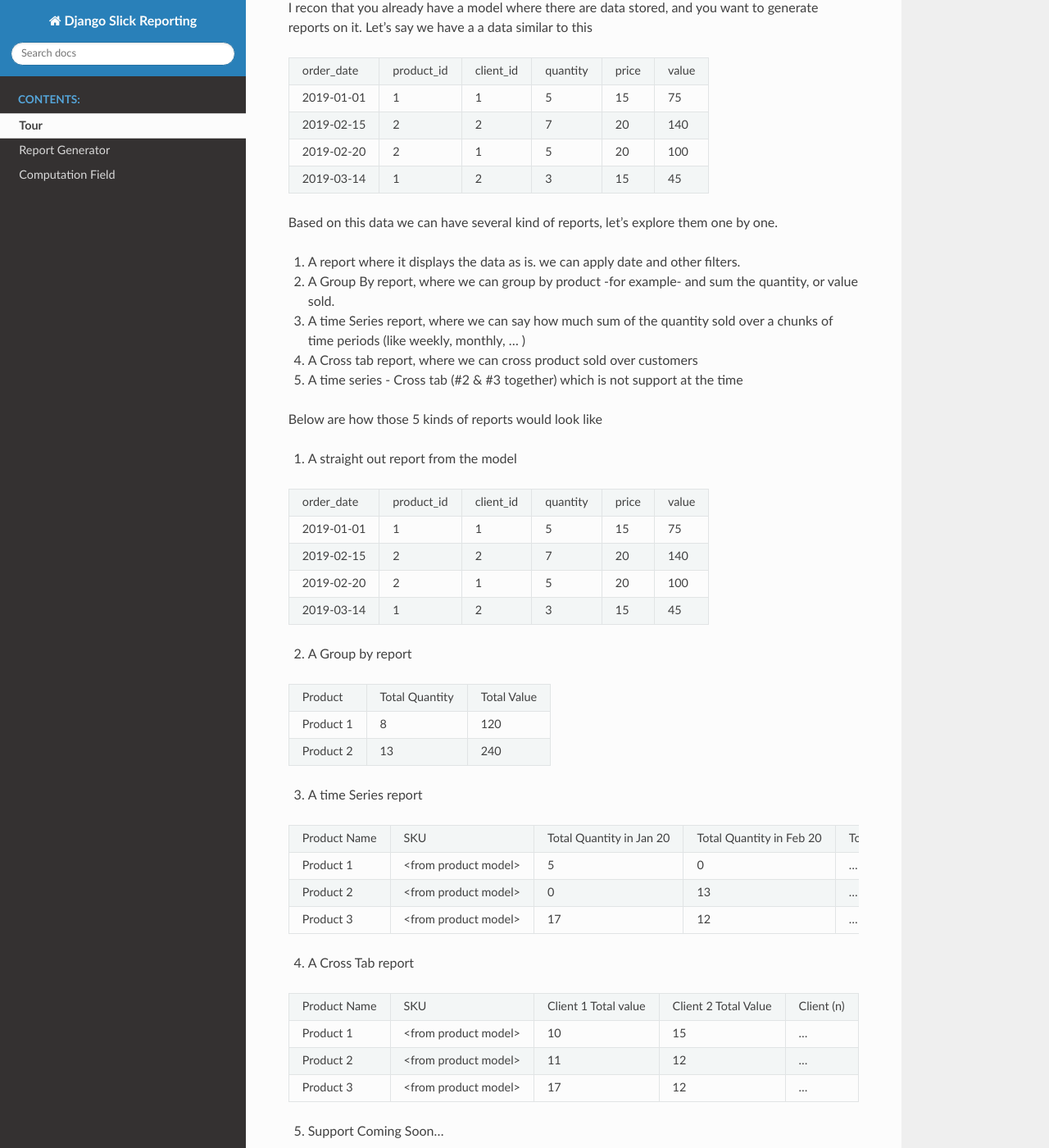
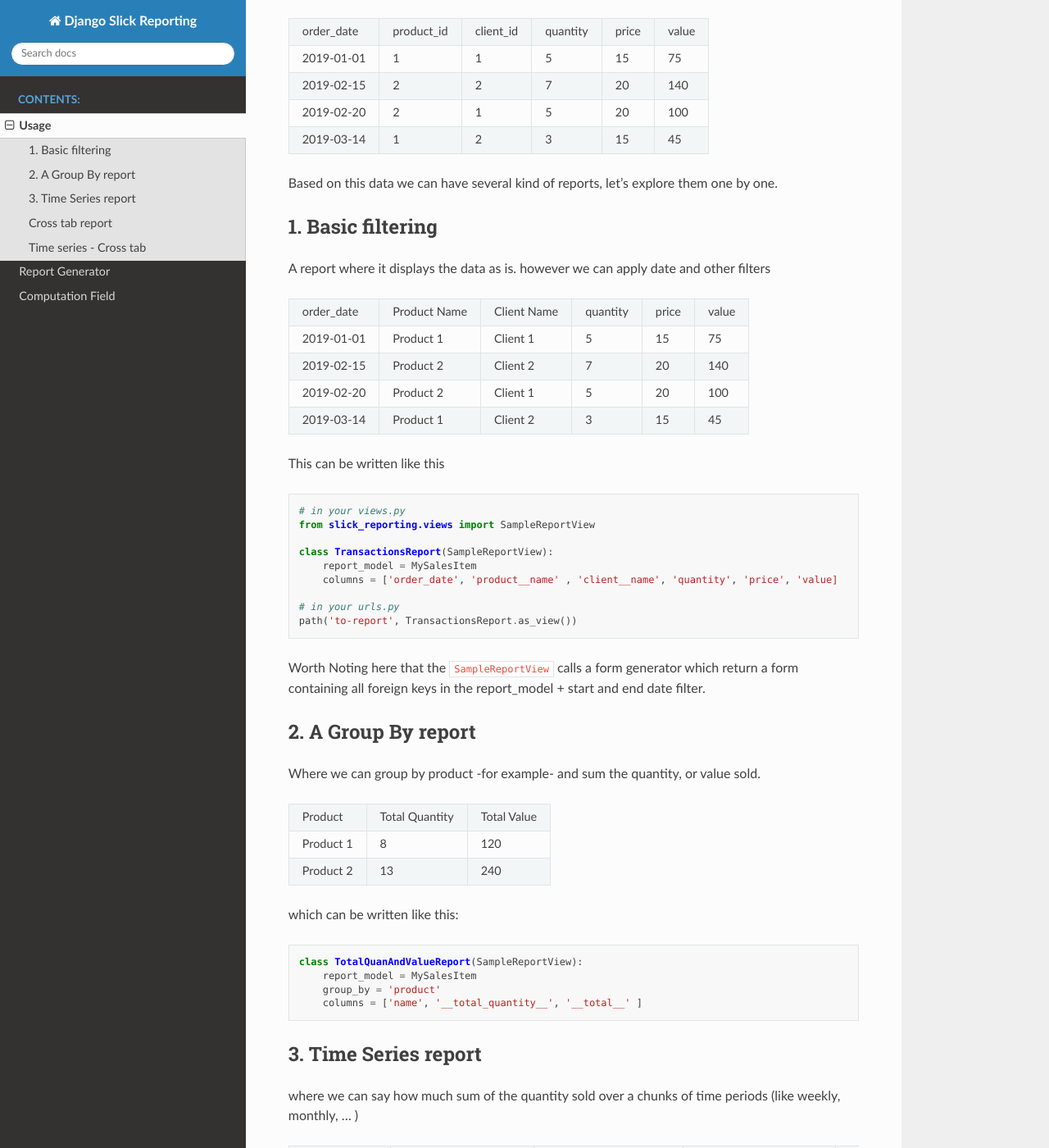
Before and after one commit to Justin121983/django-slick-reporting, a Sphinx documentation site: the page built from docs/source/tour.rst, in a window 1280 px wide and 1400 px high, scrolled down 210 px. Shown: the whole window at 82% size. Built offline with Sphinx 7.4.7 and the Read the Docs theme 2.0.0, drawn with Linux system fonts in a browser that asks for light colours; some of the changed text lies outside the part shown.

Commit message:
report generator and usage page

```diff
--- a/README.rst
+++ b/README.rst
@@ -76,6 +76,9 @@
 
         # The columns you want to display
         columns = ['title', '__total_quantity__', '__total__']
+
+    # in your urls.py
+    path('url-to-report', TotalProductSales.as_view())
 
 This will return a page, with a table looking like
 
--- a/docs/source/tour.rst
+++ b/docs/source/tour.rst
@@ -1,7 +1,5 @@
-Tour
-====
-
-What **Slick Reporting** can do for you.
+Usage
+=====
 
 
 I recon that you already have a model where there are data stored, and you want to generate reports on it.
@@ -21,29 +19,44 @@
 
 Based on this data we can have several kind of reports, let's explore them one by one.
 
-1. A report where it displays the data as is. we can apply date and other filters.
-2. A Group By report, where we can group by product -for example- and sum the quantity, or value sold.
-3. A time Series report, where we can say how much sum of the quantity sold over a chunks of time periods (like weekly, monthly, ... )
-4. A Cross tab report, where we can cross product sold over customers
-5. A time series - Cross tab (#2 & #3 together) which is not support at the time
+1. Basic filtering
+------------------
 
-Below are how those 5 kinds of reports would look like
+A report where it displays the data as is. however we can apply date and other filters
 
-1. A straight out report from the model
++------------+---------------+-------------+----------+-------+-------+
+| order_date | Product Name  | Client Name | quantity | price | value |
++------------+---------------+-------------+----------+-------+-------+
+| 2019-01-01 | Product 1     | Client 1    | 5        | 15    | 75    |
++------------+---------------+-------------+----------+-------+-------+
+| 2019-02-15 | Product 2     | Client 2    | 7        | 20    | 140   |
++------------+---------------+-------------+----------+-------+-------+
+| 2019-02-20 | Product 2     | Client 1    | 5        | 20    | 100   |
++------------+---------------+-------------+----------+-------+-------+
+| 2019-03-14 | Product 1     | Client 2    | 3        | 15    | 45    |
++------------+---------------+-------------+----------+-------+-------+
 
-+------------+------------+-----------+----------+-------+-------+
-| order_date | product_id | client_id | quantity | price | value |
-+------------+------------+-----------+----------+-------+-------+
-| 2019-01-01 | 1          | 1         | 5        | 15    | 75    |
-+------------+------------+-----------+----------+-------+-------+
-| 2019-02-15 | 2          | 2         | 7        | 20    | 140   |
-+------------+------------+-----------+----------+-------+-------+
-| 2019-02-20 | 2          | 1         | 5        | 20    | 100   |
-+------------+------------+-----------+----------+-------+-------+
-| 2019-03-14 | 1          | 2         | 3        | 15    | 45    |
-+------------+------------+-----------+----------+-------+-------+
+This can be written like this
 
-2. A Group by report
+.. code-block:: python
+
+    # in your views.py
+    from slick_reporting.views import SampleReportView
+
+    class TransactionsReport(SampleReportView):
+        report_model = MySalesItem
+        columns = ['order_date', 'product__name' , 'client__name', 'quantity', 'price', 'value]
+
+    # in your urls.py
+    path('to-report', TransactionsReport.as_view())
+
+Worth Noting here that the ``SampleReportView`` calls a form generator which return a form containing
+all foreign keys in the report_model + start and end date filter.
+
+2. A Group By report
+--------------------
+
+Where we can group by product -for example- and sum the quantity, or value sold.
 
 +-----------+----------------+-------------+
 | Product   | Total Quantity | Total Value |
@@ -53,7 +66,21 @@
 | Product 2 | 13             | 240         |
 +-----------+----------------+-------------+
 
-3. A time Series report
+which can be written like this:
+
+.. code-block:: python
+
+        class TotalQuanAndValueReport(SampleReportView):
+            report_model = MySalesItem
+            group_by = 'product'
+            columns = ['name', '__total_quantity__', '__total__' ]
+
+
+
+3. Time Series report
+------------------------
+
+where we can say how much sum of the quantity sold over a chunks of time periods (like weekly, monthly, ... )
 
 +--------------+----------------------+-----------------+----------------+-----------------------+-------------------------------+
 | Product Name | SKU                  | Total Quantity  | Total Quantity | Total Quantity in ... | Total Quantity in December 20 |
@@ -66,8 +93,22 @@
 | Product 3    | <from product model> | 17              | 12             | ...                   | 17                            |
 +--------------+----------------------+-----------------+----------------+-----------------------+-------------------------------+
 
+can be written like this
 
-4. A Cross Tab report
+.. code-block:: python
+
+        class TotalQuantityMonthly(SampleReportView):
+            report_model = MySalesItem
+            group_by = 'product'
+            columns = ['name', 'sku']
+            time_series_pattern = 'monthly'
+            time_series_columns = ['__total_quantity__']
+
+
+Cross tab report
+----------------
+
+Where we can cross product sold over client for example
 
 +--------------+----------------------+-----------------+----------------+-----------------------+-------------------------------+
 | Product Name | SKU                  | Client 1        | Client 2       | Client (n)            | The Reminder                  |
@@ -81,4 +122,7 @@
 +--------------+----------------------+-----------------+----------------+-----------------------+-------------------------------+
 
 
-5. Support Coming Soon...
+
+Time series - Cross tab
+-----------------------
+ (#2 & #3 together) Not support at the time.. but soon we hope.
```
Also changed, not shown: docs/source/report_generator.rst (+18 -0 lines), 1 other file.
